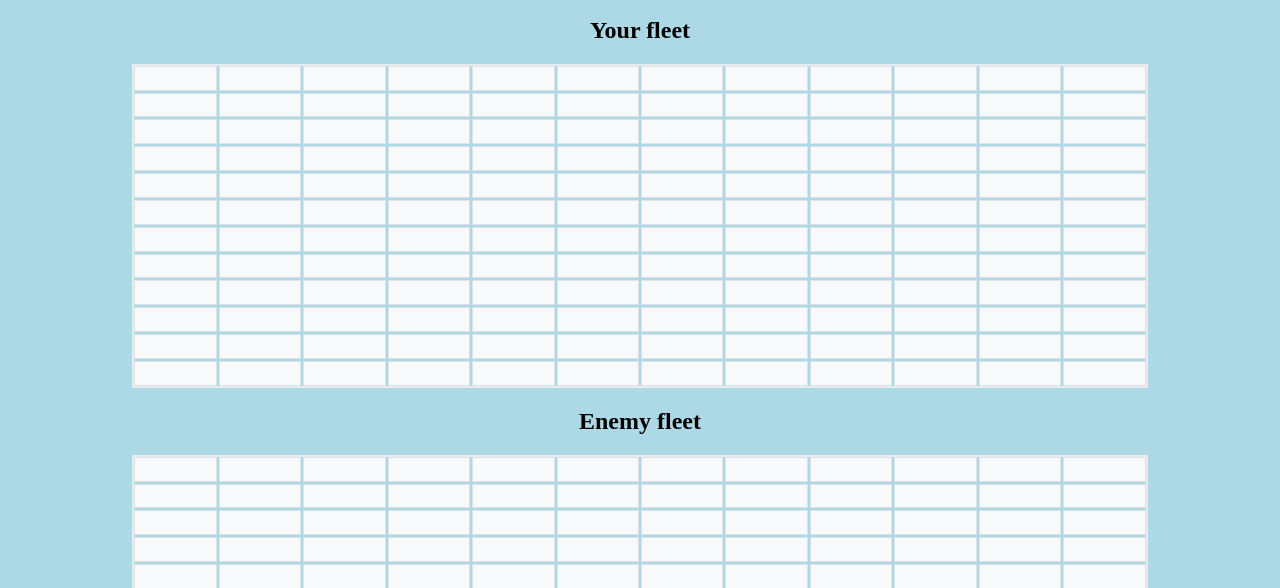
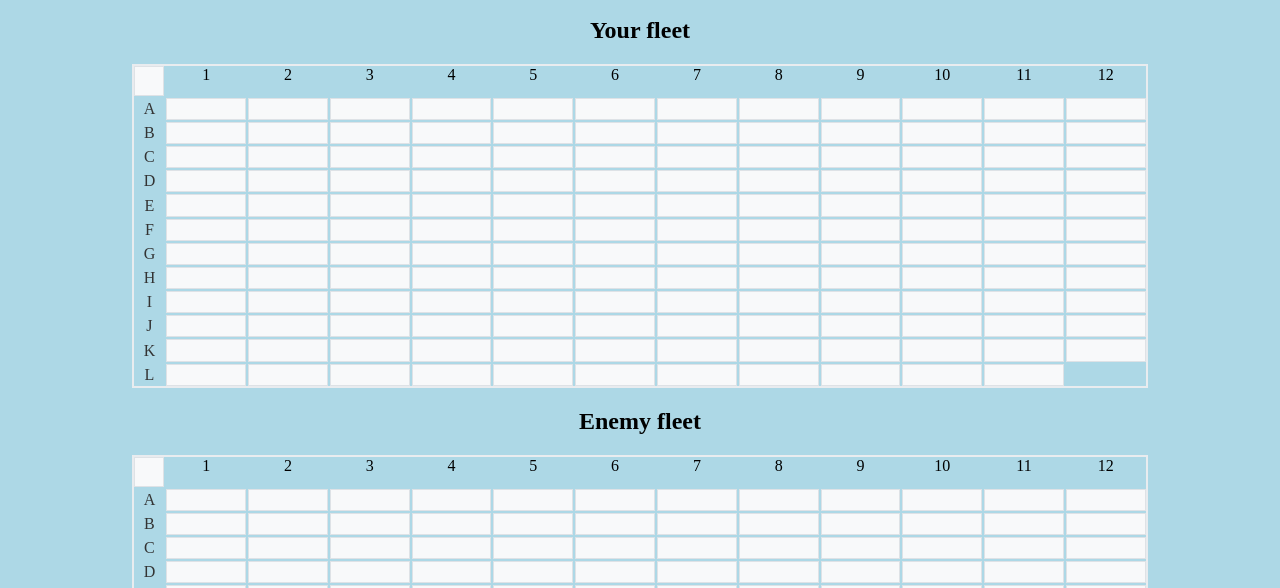
Before and after one commit to LebogangMasenya/battleship, a plain HTML site: page index.html in a window 1280 px wide. Shown: the part 210-798 px from the top of the page. Drawn offline with Linux system fonts and the light colour scheme.

Commit message:
bug: added axis lables alignment

```diff
--- a/app.js
+++ b/app.js
@@ -1,21 +1,34 @@
 const boards = document.querySelectorAll('.board');
 
-// add cells to both player and enemy boards
+// add cells and axis labels to both player and enemy boards
 boards.forEach(board => {
+    // add letters for y-axis
+  const letters = 'ABCDEFGHIJKL';
+  for (let i = 0; i < 12; i++) {
+    const letterLabel = document.createElement('div');
+    letterLabel.classList.add('letter-label');
+  letterLabel.style.gridRow = i + 2; // Offset by 1 for the number row
+  letterLabel.style.gridColumn = "1";
+  letterLabel.innerHTML = letters[i];
+    board.appendChild(letterLabel);
+  }
+
+  // add numbers for x-axis
+  for (let i = 1; i <=12 ; i++) {
+    const numberLabel = document.createElement('div');
+    numberLabel.style.gridColumn = i + 1; // Offset by 1 for the letter column
+  numberLabel.style.gridRow = "1";
+  numberLabel.innerHTML = i;
+  board.appendChild(numberLabel);
+  }
+
   for (let i = 0; i < 144; i++) {
     const cell = document.createElement('div');
     cell.classList.add('board-cell');
     board.appendChild(cell);
   }
+
 });
-
-// add x and y axis labels
-// add letters for y-axis
-const letters = 'ABCDEFGHIJKL';
-
-
-// add numbers for x-axis
-
 
 
 const playercells = document.querySelectorAll('#player-board .board-cell');
@@ -44,8 +57,6 @@ const ships = {
   'destroyer-ship': 2
 }
 
-
-// add click event listeners to enemy board cells
 
 enemycells.forEach(cell => {
   cell.addEventListener('click', () => {
@@ -79,7 +90,7 @@ shipSelect.addEventListener('change', (e) => {
 });
 
 
-// place ships on enemy board (for demo purposes, randomly place 5 ships)
+// place ships on enemy board (randomly place 5 ships)
 for (let i = 0; i < 5; i++) {
   const shipTypes = Object.keys(ships);
   const shipType = shipTypes[i];
--- a/style.css
+++ b/style.css
@@ -51,7 +51,9 @@ nav > a:hover {
   height: 40vh;
   margin: 20px auto;
   display: grid;
-  grid-template: repeat(12, 1fr) / repeat(12, 1fr);
+  grid-template-columns: 30px repeat(12, 1fr);
+  /* 1st row for numbers, then 12 equal board cells */
+  grid-template-rows: 30px repeat(12, 1fr);
   gap: 2px;
   border: #e9ecef 2px solid;
 }
@@ -76,6 +78,24 @@ nav > a:hover {
   background-color: #1fdc12;
 }
 
+
+/* x axis labels */
+.number-label {
+  grid-row: 1;
+  display: flex;
+  align-items: center;
+  justify-content: center;
+  color: #333;
+}
+
+/* y axis labels */
+.letter-label {
+  grid-column: 1;
+  display: flex;
+  align-items: center;
+  justify-content: center;
+  color: #333;
+}
 
 
 .hit-cell {
```
